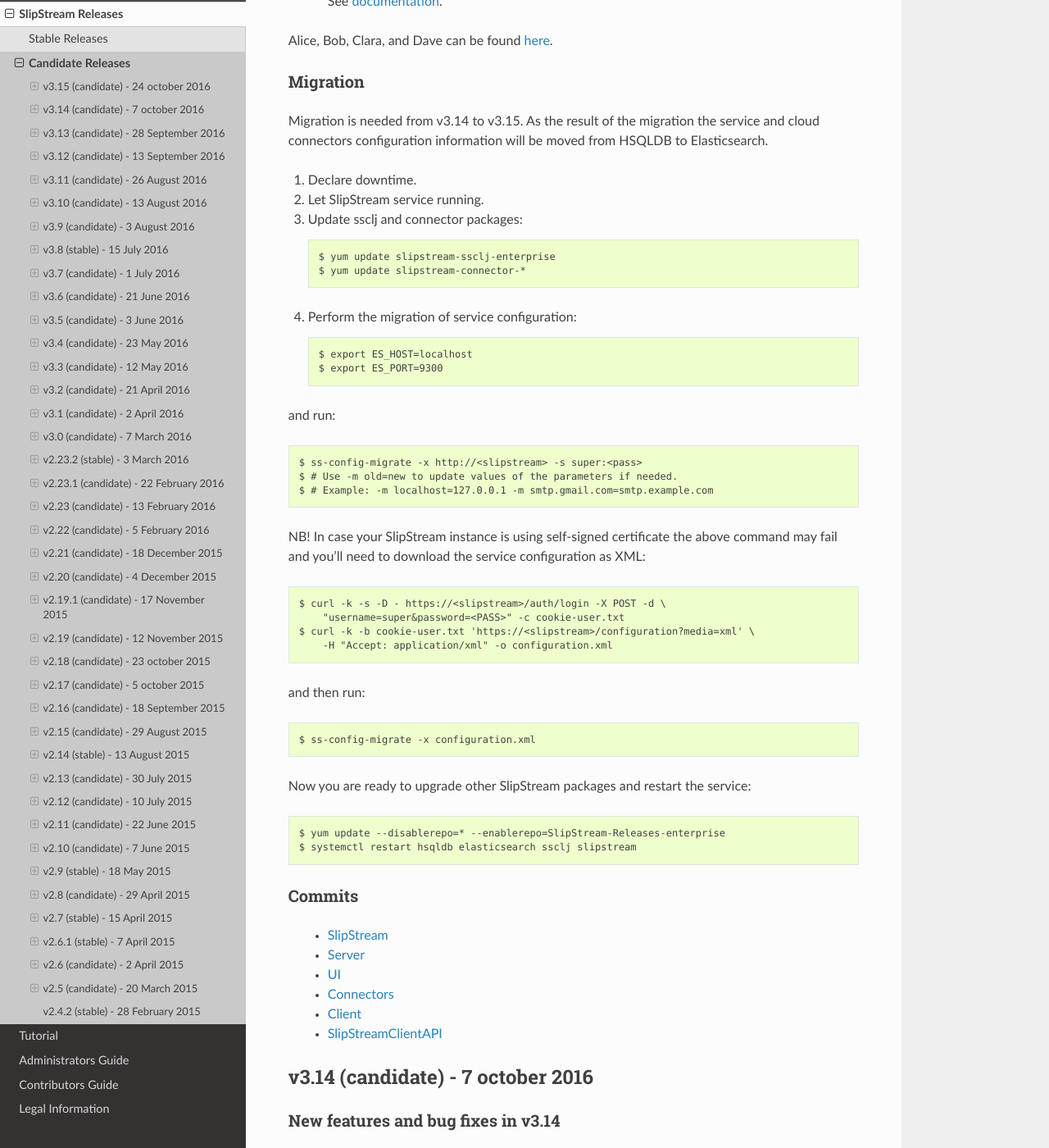
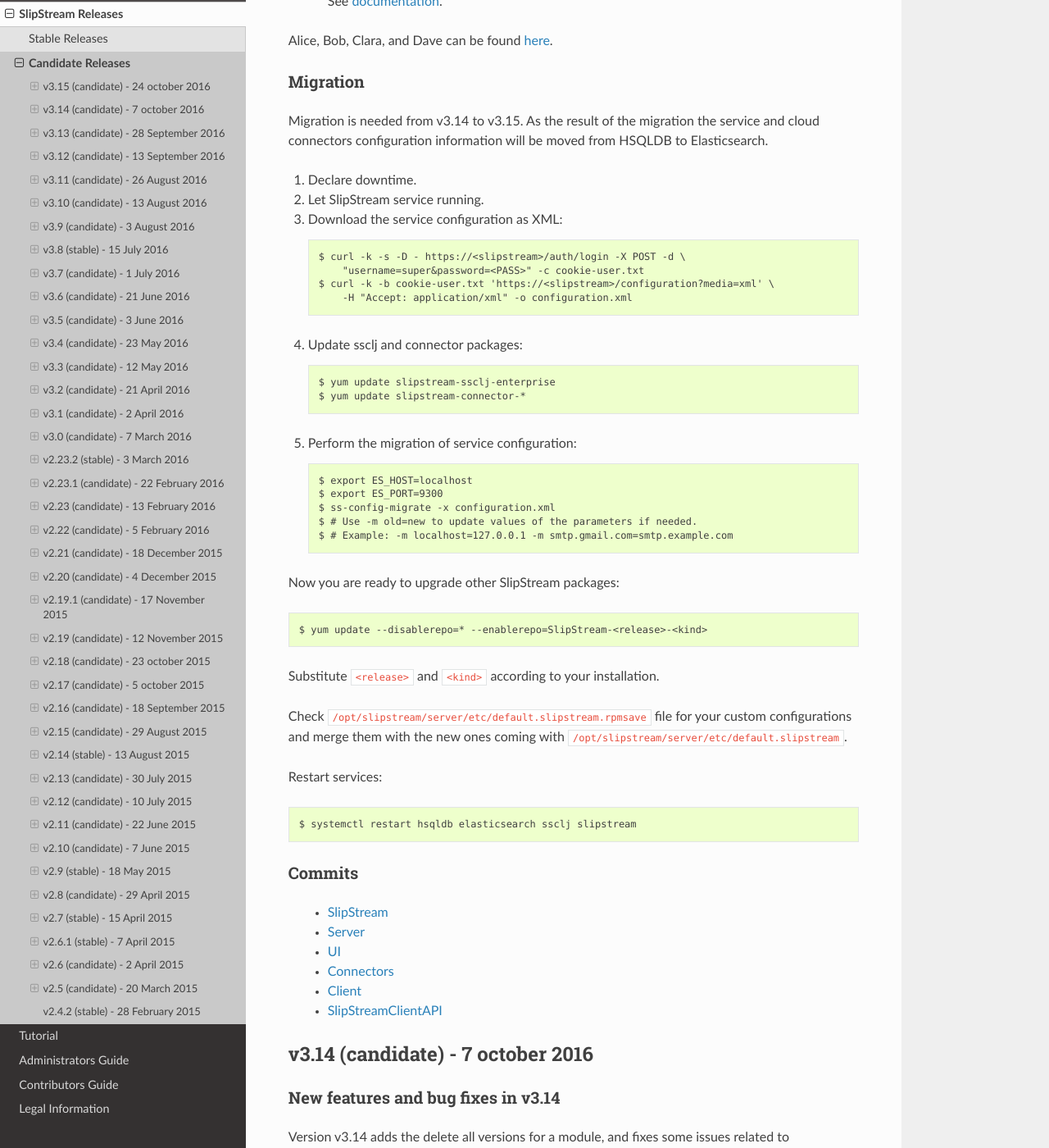
Before and after one commit to slipstream/SlipStreamDocumentation, a Sphinx documentation site: the page built from docs/release_notes/candidate_releases.rst, in a window 1280 px wide and 1400 px high, scrolled down 801 px. Shown: the whole window at 82% size. Built offline with Sphinx 7.4.7 and the Read the Docs theme 2.0.0, drawn with Linux system fonts in a browser that asks for light colours.

Commit message:
updated release notes for 3.15

```diff
--- a/docs/release_notes/candidate_releases.rst
+++ b/docs/release_notes/candidate_releases.rst
@@ -49,38 +49,39 @@
 
 2. Let SlipStream service running.
 
-3. Update ssclj and connector packages::
-
-    $ yum update slipstream-ssclj-enterprise
-    $ yum update slipstream-connector-*
-
-4. Perform the migration of service configuration::
-
-    $ export ES_HOST=localhost
-    $ export ES_PORT=9300
-
-and run::
-
-    $ ss-config-migrate -x http://<slipstream> -s super:<pass>
-    $ # Use -m old=new to update values of the parameters if needed.
-    $ # Example: -m localhost=127.0.0.1 -m smtp.gmail.com=smtp.example.com
-
-NB! In case your SlipStream instance is using self-signed certificate the above
-command may fail and you'll need to download the service configuration as XML::
+3. Download the service configuration as XML::
 
     $ curl -k -s -D - https://<slipstream>/auth/login -X POST -d \
         "username=super&password=<PASS>" -c cookie-user.txt
     $ curl -k -b cookie-user.txt 'https://<slipstream>/configuration?media=xml' \
         -H "Accept: application/xml" -o configuration.xml
 
-and then run::
-
+4. Update ssclj and connector packages::
+
+    $ yum update slipstream-ssclj-enterprise
+    $ yum update slipstream-connector-*
+
+5. Perform the migration of service configuration::
+
+    $ export ES_HOST=localhost
+    $ export ES_PORT=9300
     $ ss-config-migrate -x configuration.xml
-
-Now you are ready to upgrade other SlipStream packages and restart the
-service::
-
-    $ yum update --disablerepo=* --enablerepo=SlipStream-Releases-enterprise
+    $ # Use -m old=new to update values of the parameters if needed.
+    $ # Example: -m localhost=127.0.0.1 -m smtp.gmail.com=smtp.example.com
+
+Now you are ready to upgrade other SlipStream packages::
+
+    $ yum update --disablerepo=* --enablerepo=SlipStream-<release>-<kind>
+
+Substitute ``<release>`` and ``<kind>`` according to your installation.
+
+
+Check ``/opt/slipstream/server/etc/default.slipstream.rpmsave`` file for your
+custom configurations and merge them with the new ones coming with
+``/opt/slipstream/server/etc/default.slipstream``.
+
+Restart services::
+
     $ systemctl restart hsqldb elasticsearch ssclj slipstream
 
 Commits
```
